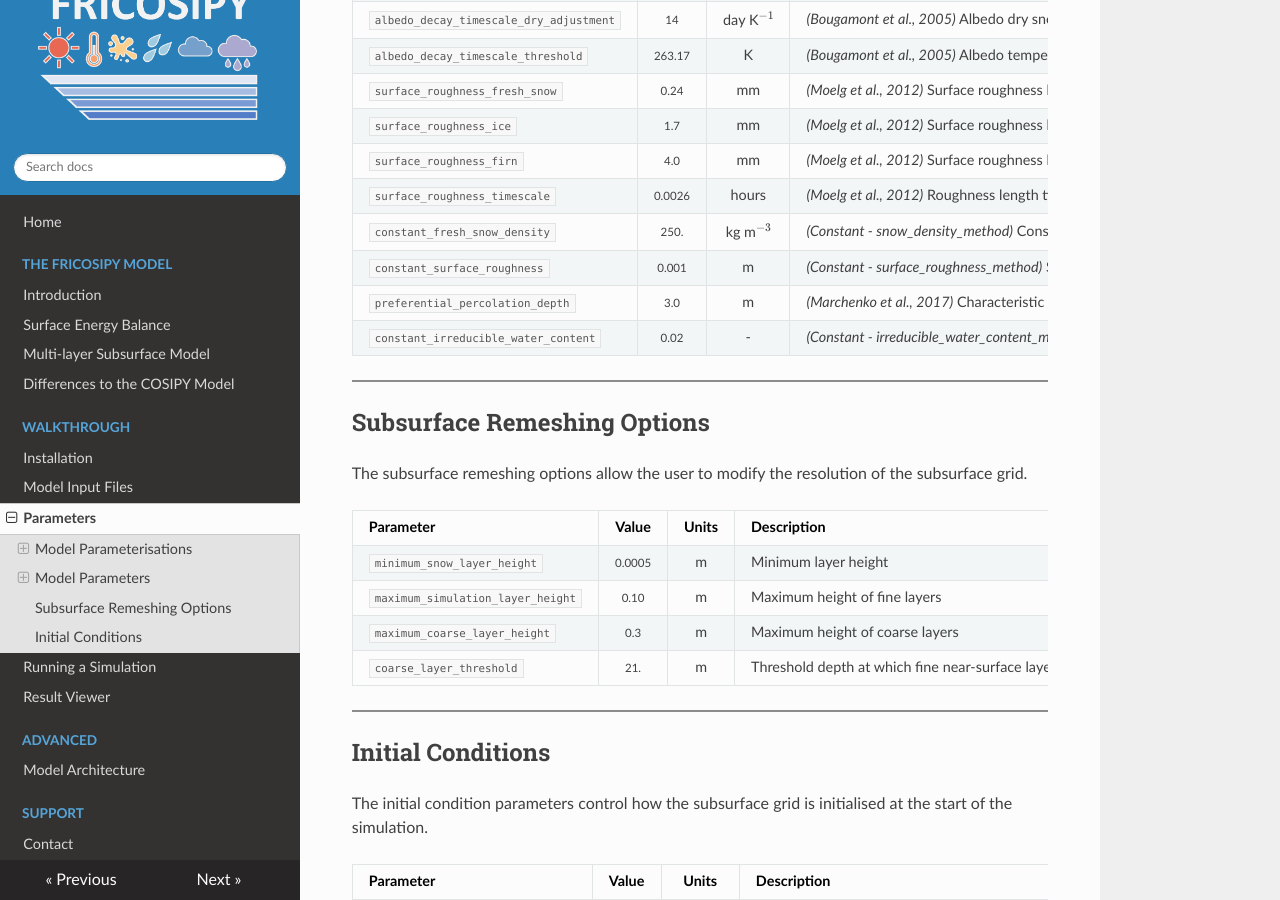
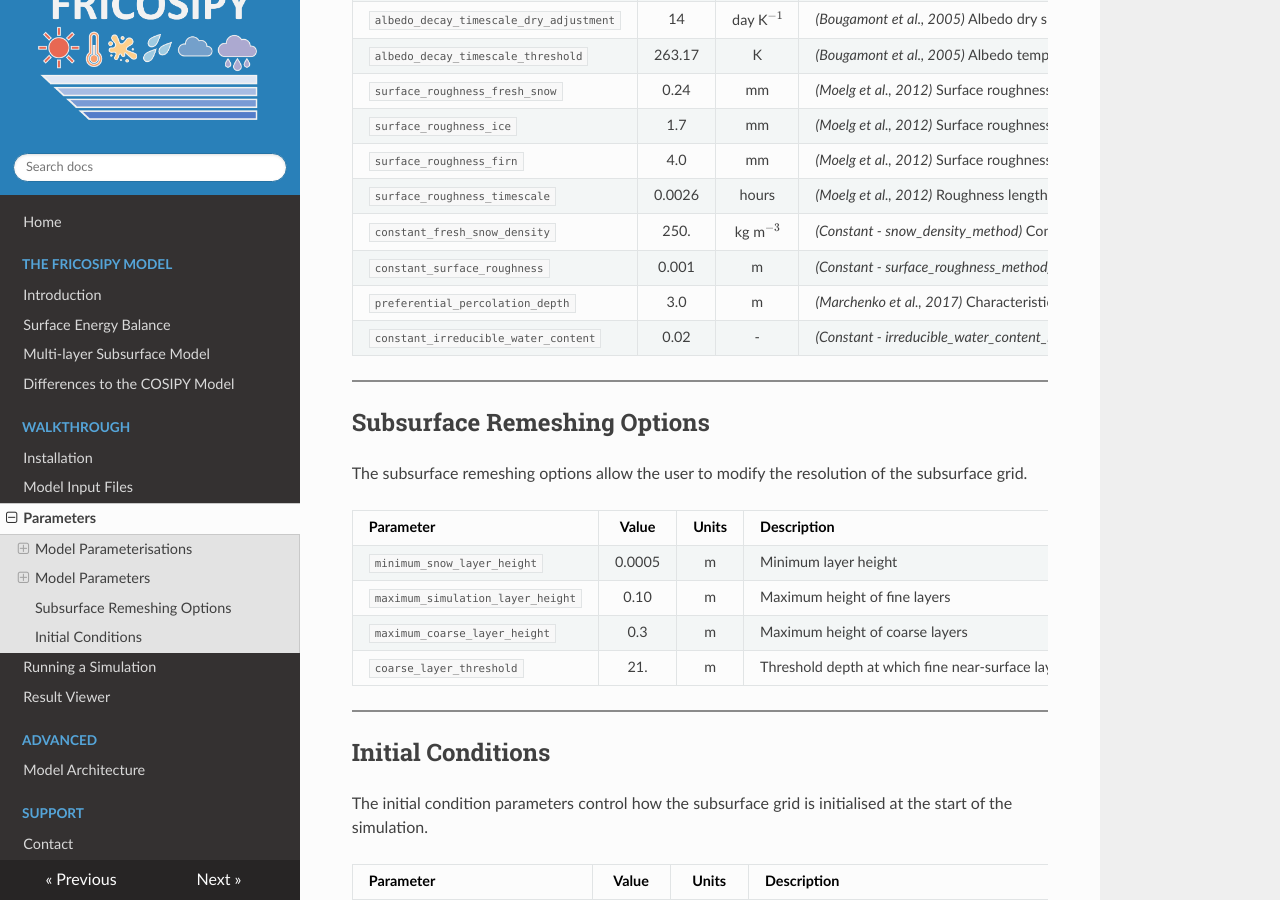
Before and after one commit to MarcusGastaldello/FRICOSIPY, an MkDocs documentation site: the page built from docs/parameters.md, in a window 1280 px wide and 900 px high, scrolled down 3173 px. Built offline with MkDocs 1.6.1, drawn with Linux system fonts in a browser that asks for light colours.

Commit message:
Remove HTML tags from parameter values in docs

```diff
--- a/docs/parameters.md
+++ b/docs/parameters.md
@@ -82,22 +82,22 @@ The following tables list all the parameters in the *FRICOSIPY* model alongside
 
 | Parameter | Value | Units | Description |
 |:---|:---:|:---:|---|
-| `albedo_fresh_snow` | <small>0.85</small>                        | – | Albedo of fresh snow |
-| `albedo_firn` | <small>0.52</small>                              | – | Albedo of firn |
-| `albedo_ice` | <small>0.30</small>                               | – | Albedo of ice |
-| `albedo_characteristic_snow_depth` | <small>3.0</small>          | cm | Characteristic scale for snow depth |
-| `cloud_transmissivity_coeff_alpha` | <small>0.233</small>        | – | Cloud transmissivity coefficient alpha |
-| `cloud_transmissivity_coeff_beta` | <small>0.415</small>         | – | Cloud transmissivity coefficient beta |
-| `cloud_emissivity` | <small>0.96</small>                         | – | Emissivity of clouds |
-| `LW_emission_constant` | <small>0.42</small>                     | – | Constant in the longwave emission formula |
-| `subsurface_interpolation_depth_1` | <small>0.06</small>         | m | First depth for temperature interpolation which is used for calculation of subsurface/ground heat flux |
-| `subsurface_interpolation_depth_2` | <small>0.10</small>         | m | Second depth for temperature interpolation which is used for calculation of subsurface/ground heat flux |
-| `basal_heat_flux` | <small>35</small>                            | mW m$^{-2}$ | Basal / Geothermal heat flux |
-| `pore_close_off_density` | <small>830.0</small>                  | kg m$^{-3}$ | Pore close-off density |
-| `snow_ice_threshold` | <small>900.0</small>                      | kg m$^{-3}$ | Snow-ice density threshold |
-| `surface_emission_coeff` | <small>1.0</small>                    | – | Surface emission coefficient for snow/ice |
-| `firn_temperature_depth` | <small>20.0</small>                   | m | Depth at which firn temperature is measured |
-| `grain_size_fresh_snow` | <small>0.1</small>                     | mm | Grain size of fresh snow |
+| `albedo_fresh_snow` | 0.85                        | – | Albedo of fresh snow |
+| `albedo_firn` | 0.52                              | – | Albedo of firn |
+| `albedo_ice` | 0.30                               | – | Albedo of ice |
+| `albedo_characteristic_snow_depth` | 3.0          | cm | Characteristic scale for snow depth |
+| `cloud_transmissivity_coeff_alpha` | 0.233        | – | Cloud transmissivity coefficient alpha |
+| `cloud_transmissivity_coeff_beta` | 0.415         | – | Cloud transmissivity coefficient beta |
+| `cloud_emissivity` | 0.96                         | – | Emissivity of clouds |
+| `LW_emission_constant` | 0.42                     | – | Constant in the longwave emission formula |
+| `subsurface_interpolation_depth_1` | 0.06         | m | First depth for temperature interpolation which is used for calculation of subsurface/ground heat flux |
+| `subsurface_interpolation_depth_2` | 0.10         | m | Second depth for temperature interpolation which is used for calculation of subsurface/ground heat flux |
+| `basal_heat_flux` | 35                            | mW m$^{-2}$ | Basal / Geothermal heat flux |
+| `pore_close_off_density` | 830.0                  | kg m$^{-3}$ | Pore close-off density |
+| `snow_ice_threshold` | 900.0                      | kg m$^{-3}$ | Snow-ice density threshold |
+| `surface_emission_coeff` | 1.0                    | – | Surface emission coefficient for snow/ice |
+| `firn_temperature_depth` | 20.0                   | m | Depth at which firn temperature is measured |
+| `grain_size_fresh_snow` | 0.1                     | mm | Grain size of fresh snow |
 
 <hr style="height:1px; background-color:#8b8b8b; border:none;" />
 
@@ -105,21 +105,21 @@ The following tables list all the parameters in the *FRICOSIPY* model alongside
 
 | Parameter | Value | Units | Description |
 |:---|:---:|:---:|---|
-| `extinction_coeff_snow` | <small>17.1</small>                    | m$^{-1}$ | *(Bintanja & van den Broeke, 1998)* Extinction coefficient for snow |
-| `extinction_coeff_ice` | <small>2.5</small>                      | m$^{-1}$ | *(Bintanja & van den Broeke, 1998)* Extinction coefficient for ice |
-| `albedo_decay_timescale` | <small>22</small>                     | days | *(Oerlemans & Knap, 1998)* Albedo decay timescale (constant) |
-| `albedo_decay_timescale_wet` | <small>10</small>                 | days | *(Bougamont et al., 2005)* Albedo decay timescale (melting surface) |
-| `albedo_decay_timescale_dry` | <small>30</small>                 | days | *(Bougamont et al., 2005)* Albedo decay timescale (dry snow surface) |
-| `albedo_decay_timescale_dry_adjustment` | <small>14</small>      | day K$^{-1}$ | *(Bougamont et al., 2005)* Albedo dry snow decay timescale increase at negative temperatures |
-| `albedo_decay_timescale_threshold` | <small>263.17</small>       | K | *(Bougamont et al., 2005)* Albedo temperature threshold for dry snow decay timescale increase |
-| `surface_roughness_fresh_snow` | <small>0.24</small>             | mm | *(Moelg et al., 2012)* Surface roughness length for fresh snow |
-| `surface_roughness_ice` | <small>1.7</small>                     | mm | *(Moelg et al., 2012)* Surface roughness length for ice |
-| `surface_roughness_firn` | <small>4.0</small>                    | mm | *(Moelg et al., 2012)* Surface roughness length for aged snow |
-| `surface_roughness_timescale` | <small>0.0026</small>            | hours | *(Moelg et al., 2012)* Roughness length timescale |
-| `constant_fresh_snow_density` | <small>250.</small>              | kg m$^{-3}$ | *(Constant - snow_density_method)* Constant density of freshly fallen snow |
-| `constant_surface_roughness` | <small>0.001</small>              | m | *(Constant - surface_roughness_method)* Surface roughness constant |
-| `preferential_percolation_depth` | <small>3.0</small>            | m | *(Marchenko et al., 2017)* Characteristic preferential percolation depth |
-| `constant_irreducible_water_content` | <small>0.02</small>       | - | *(Constant - irreducible_water_content_method)* Constant irreducible water content |
+| `extinction_coeff_snow` | 17.1                    | m$^{-1}$ | *(Bintanja & van den Broeke, 1998)* Extinction coefficient for snow |
+| `extinction_coeff_ice` | 2.5                      | m$^{-1}$ | *(Bintanja & van den Broeke, 1998)* Extinction coefficient for ice |
+| `albedo_decay_timescale` | 22                     | days | *(Oerlemans & Knap, 1998)* Albedo decay timescale (constant) |
+| `albedo_decay_timescale_wet` | 10                 | days | *(Bougamont et al., 2005)* Albedo decay timescale (melting surface) |
+| `albedo_decay_timescale_dry` | 30                 | days | *(Bougamont et al., 2005)* Albedo decay timescale (dry snow surface) |
+| `albedo_decay_timescale_dry_adjustment` | 14      | day K$^{-1}$ | *(Bougamont et al., 2005)* Albedo dry snow decay timescale increase at negative temperatures |
+| `albedo_decay_timescale_threshold` | 263.17       | K | *(Bougamont et al., 2005)* Albedo temperature threshold for dry snow decay timescale increase |
+| `surface_roughness_fresh_snow` | 0.24             | mm | *(Moelg et al., 2012)* Surface roughness length for fresh snow |
+| `surface_roughness_ice` | 1.7                     | mm | *(Moelg et al., 2012)* Surface roughness length for ice |
+| `surface_roughness_firn` | 4.0                    | mm | *(Moelg et al., 2012)* Surface roughness length for aged snow |
+| `surface_roughness_timescale` | 0.0026            | hours | *(Moelg et al., 2012)* Roughness length timescale |
+| `constant_fresh_snow_density` | 250.              | kg m$^{-3}$ | *(Constant - snow_density_method)* Constant density of freshly fallen snow |
+| `constant_surface_roughness` | 0.001              | m | *(Constant - surface_roughness_method)* Surface roughness constant |
+| `preferential_percolation_depth` | 3.0            | m | *(Marchenko et al., 2017)* Characteristic preferential percolation depth |
+| `constant_irreducible_water_content` | 0.02       | - | *(Constant - irreducible_water_content_method)* Constant irreducible water content |
 
 <hr style="height:2px; background-color:#8b8b8b; border:none;" />
 
@@ -129,10 +129,10 @@ The subsurface remeshing options allow the user to modify the resolution of the
 
 | Parameter | Value | Units | Description |
 |:---|:---:|:---:|---|
-| `minimum_snow_layer_height` | <small>0.0005</small>            | m | Minimum layer height |
-| `maximum_simulation_layer_height` | <small>0.10</small>        | m | Maximum height of fine layers |
-| `maximum_coarse_layer_height` | <small>0.3</small>             | m | Maximum height of coarse layers |
-| `coarse_layer_threshold` | <small>21.</small>                  | m | Threshold depth at which fine near-surface layers are merged into coarser deep layers |
+| `minimum_snow_layer_height` | 0.0005            | m | Minimum layer height |
+| `maximum_simulation_layer_height` | 0.10        | m | Maximum height of fine layers |
+| `maximum_coarse_layer_height` | 0.3             | m | Maximum height of coarse layers |
+| `coarse_layer_threshold` | 21.                  | m | Threshold depth at which fine near-surface layers are merged into coarser deep layers |
 
 <hr style="height:2px; background-color:#8b8b8b; border:none;" />
 
@@ -142,16 +142,16 @@ The initial condition parameters control how the subsurface grid is initialised
 
 | Parameter | Value | Units | Description |
 |:---|:---:|:---:|---|
-| `initial_snowheight` | <small>2.00</small>                    | m | Initial snowheight |
-| `initial_snow_layer_heights` | <small>0.10</small>            | m | Initial thickness of snow layers |
-| `initial_snow_grain_size` | <small>0.10</small>               | mm | Initial snow grain size |
-| `initial_ice_grain_size` | <small>5.0</small>                 | mm | Initial ice grain size |
-| `initial_glacier_height` | <small>50.0</small>                | m | Initial glacier height (without snowlayers) |
-| `initial_glacier_layer_heights` | <small>1.0</small>          | m | Initial thickness of glacier ice layers |
-| `initial_upper_snowpack_density` | <small>250.0</small>       | kg m$^{-3}$  | Top density for initial snowpack |
-| `initial_lower_snowpack_density` | <small>275.0</small>       | kg m$^{-3}$  | Bottom density for initial snowpack |
-| `initial_upper_temperature` | <small>270.16</small>           | K | Upper boundary condition for initial temperature profile |
-| `initial_lower_temperature` | <small>273.16</small>           | K | Lower boundary condition for initial temperature profile |
+| `initial_snowheight` | 2.00                    | m | Initial snowheight |
+| `initial_snow_layer_heights` | 0.10            | m | Initial thickness of snow layers |
+| `initial_snow_grain_size` | 0.10               | mm | Initial snow grain size |
+| `initial_ice_grain_size` | 5.0                 | mm | Initial ice grain size |
+| `initial_glacier_height` | 50.0                | m | Initial glacier height (without snowlayers) |
+| `initial_glacier_layer_heights` | 1.0          | m | Initial thickness of glacier ice layers |
+| `initial_upper_snowpack_density` | 250.0       | kg m$^{-3}$  | Top density for initial snowpack |
+| `initial_lower_snowpack_density` | 275.0       | kg m$^{-3}$  | Bottom density for initial snowpack |
+| `initial_upper_temperature` | 270.16           | K | Upper boundary condition for initial temperature profile |
+| `initial_lower_temperature` | 273.16           | K | Lower boundary condition for initial temperature profile |
 
 !!! note
     For detailed subsurface investigations, it is strongly reccomended to precede the main simulation with a spin-up/initialisation phase; otherwise, the initial years of the simulation will be heavily influenced by these arbitrary initial conditions.
```
